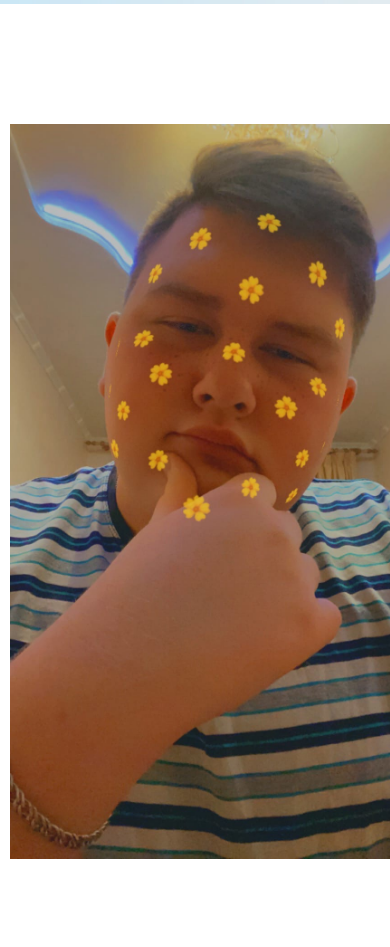
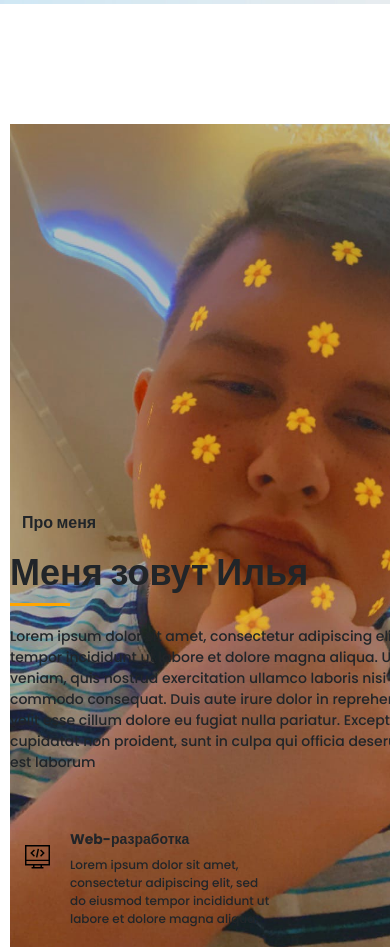
Before and after one commit to weorazy/Portfolio_test, a website: page src/index.html in a window 390 px wide. Shown: the part 840-1787 px from the top of the page. Drawn offline with nearby package versions, Linux system fonts and the light colour scheme; files that its build step writes are made by us from their sources; files whose address does not match are found by name.

Commit message:
modified:   dist/css/style.min.css 	modified:   src/sass/blocks/_media.scss

```diff
--- a/src/sass/blocks/_media.scss
+++ b/src/sass/blocks/_media.scss
@@ -1,9 +1,27 @@
+@media (max-width: 1439px) {
+    .sidepanel {
+        display: none;
+    }
+}
+
 @media (max-width: 1200px) {
     .container {
         min-width: 960px;
     }
-    .sidepanel {
-        display: none;
+    .about {
+        &__wrapper {
+            grid-template: 400px 540px;
+            column-gap: 40px;
+        }
+        &__skills {
+            column-gap: 20px;
+            grid-template: repeat(2, minmax(115px, auto))/repeat(2,250px);
+            &-item {
+                grid-template-columns: 40px 195px;
+                -moz-column-gap: 20px;
+                column-gap: 15px;
+            }
+        }
     }
 }
 
@@ -11,6 +29,25 @@
 @media (max-width: 992px) {
     .container {
         min-width: 720px;
+    }
+    .title {
+        &fz_36 {
+            font-size: 30px;
+        }
+    }
+    .about {
+        &__wrapper {
+            grid-template-columns: 300px 380px;
+        }
+        &__skills {
+            grid-template-columns: 380px;
+            grid-auto-rows: minmax(115px, auto);
+            &-item {
+                grid-template-columns: 40px 320px;
+                -moz-column-gap: 15px;
+                column-gap: 20px;
+            }
+        }
     }
 }
 
@@ -30,6 +67,21 @@
             width: 300px;
         }
     }
+    .about {
+        &__wrapper {
+            grid-template: 400px auto auto / 1fr;
+        }
+        &__photo {
+            grid-row: unset;
+        }
+        &__skills {
+            grid-template-columns: repeat(2, 260px);
+            &-item {
+                grid-template-columns: 40px 200px;
+                column-gap: 20px;
+            }
+        }
+    }
 }
 
 
@@ -39,17 +91,35 @@
         padding: 0 10px;
     }
     .title {
-      &__fz48 {
-        font-size: 26px;
+        &__fz48 {
+            font-size: 26px;
+        }
+        &__fz36 {
+            font-size: 24px;
         }
     }
     .hamburger {
         right: 20px;
     }
+    .menu {
+        &__block {
+            width: 250px;
+            padding-left: 20px;
+        }
+    }
     .promo {
+        background: url('../img/portret.jpg') no-repeat 57%/cover;
         &__btns {
            margin-top: 30px;
         }
     }
+    .about {
+        &__wrapper {
+            grid-template: 340px auto auto/ 1fr;
+        }
+        &__skills {
+            grid-template-columns: 1fr;
+        }
+    }
 
 }
```
Also changed, not shown: dist/css/style.min.css.
